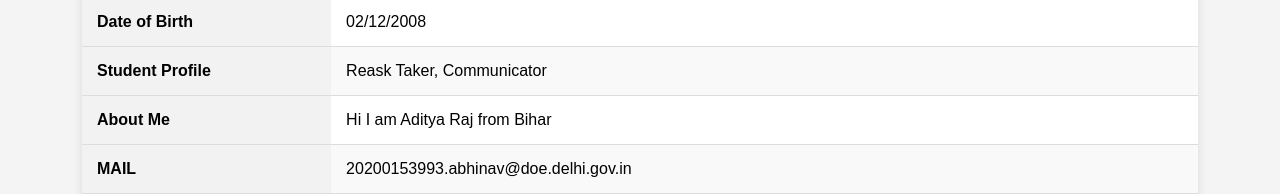
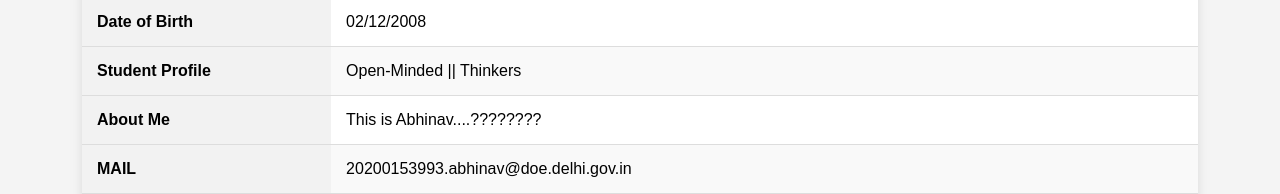
Before and after one commit to adibxr/personaldemo, a plain HTML site: page 1.html in a window 1280 px wide. Shown: the part 282-476 px from the top of the page. Drawn offline with Linux system fonts and the light colour scheme.

Commit message:
Update 1.html

```diff
--- a/1.html
+++ b/1.html
@@ -87,11 +87,11 @@
         </tr>
         <tr>
             <th>Student Profile</th>
-            <td colspan="5">Reask Taker, Communicator</td>
+            <td colspan="5">Open-Minded || Thinkers</td>
         </tr>
         <tr>
             <th>About Me</th>
-            <td colspan="5">Hi I am Aditya Raj from Bihar</td>
+            <td colspan="5">This is Abhinav....????????</td>
         </tr>
         <tr class="Contact">
             <th>MAIL</th>
```
